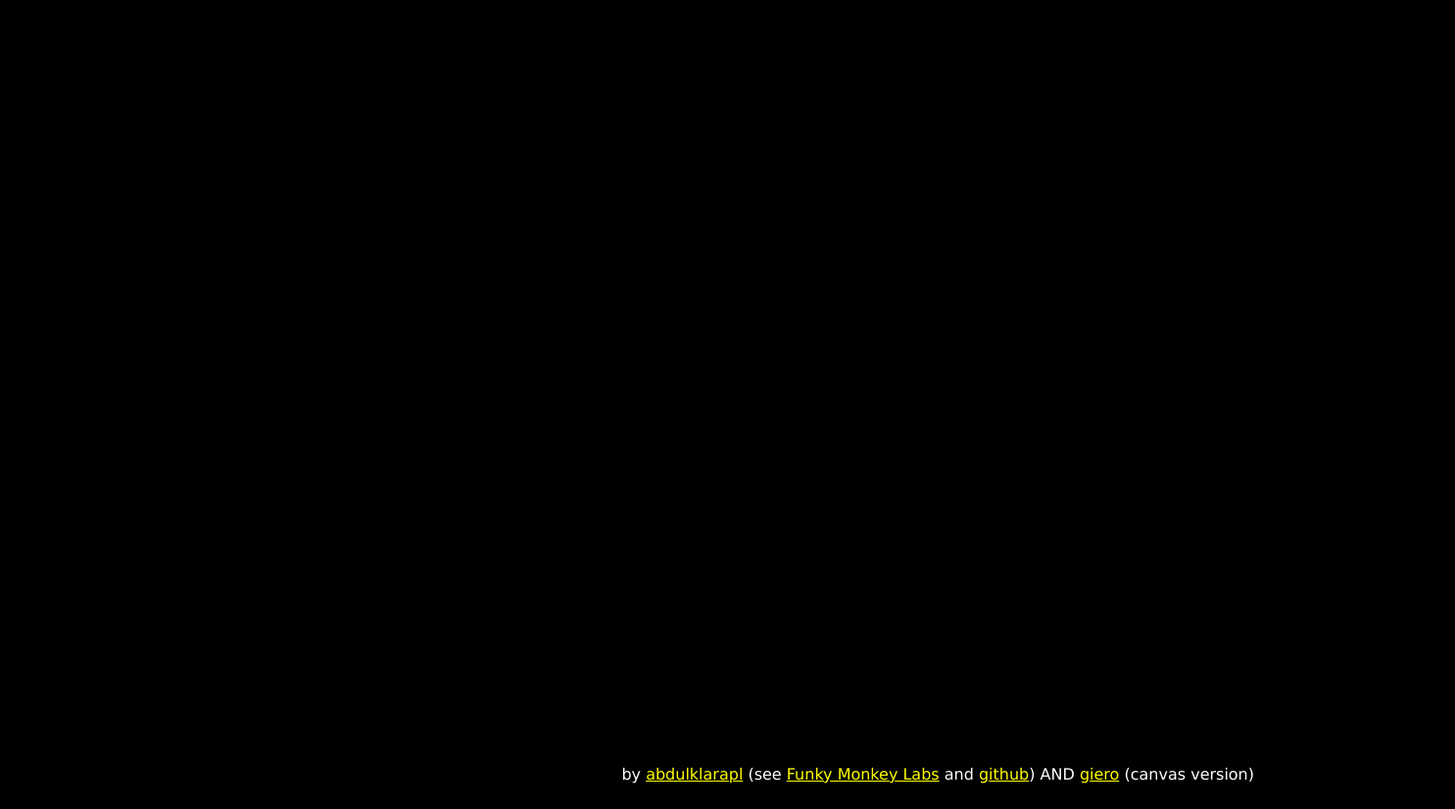
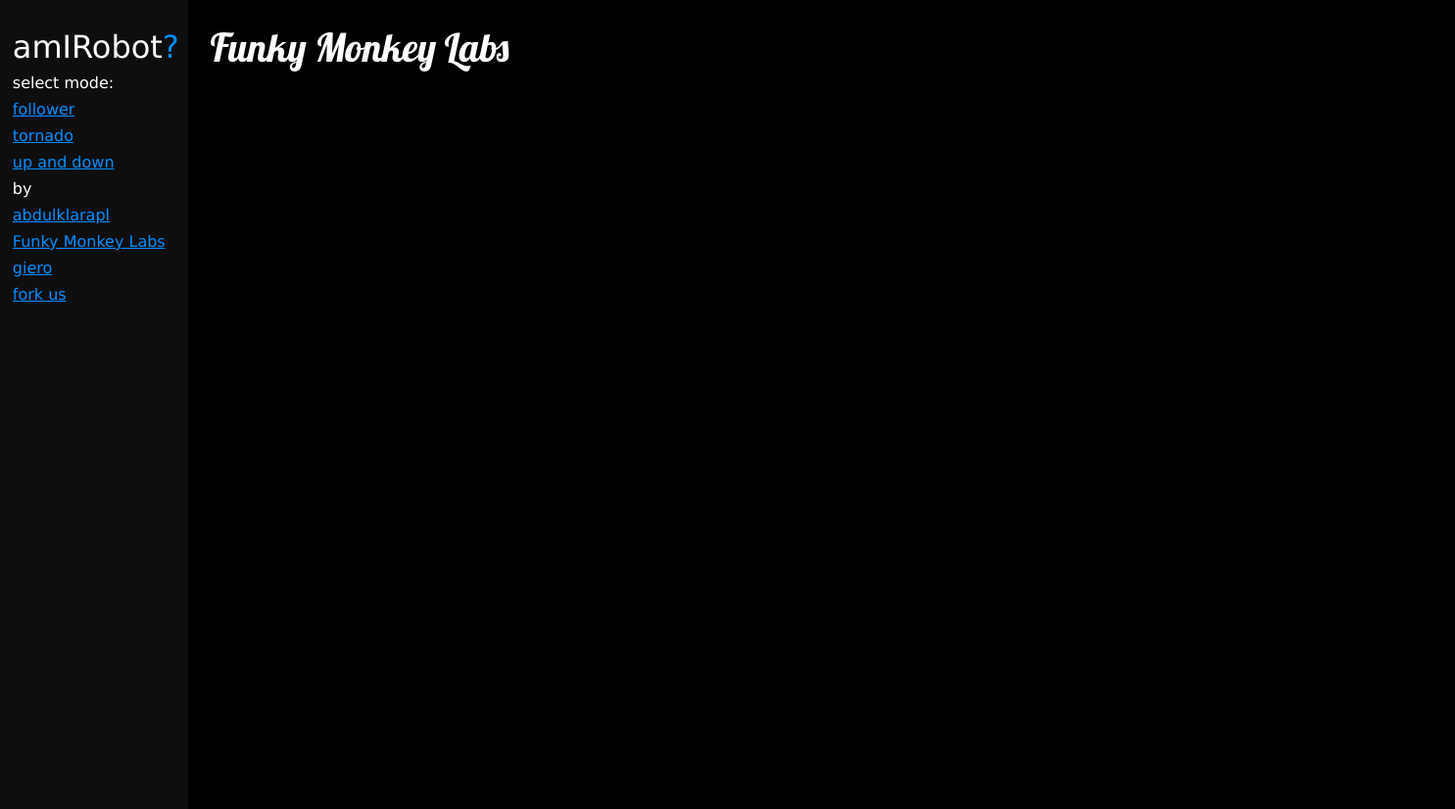
Before and after one commit to FunkyMonkeyLabs/amirobot, a plain HTML site: page index.html in a window 1280 px wide. Shown: the whole page at 98% size, 1485 px wide, since content can reach past the window. Before the commit the page ends 800 px from the top, so only its background shows below. Drawn offline with Linux system fonts and the light colour scheme.

Commit message:
refactored index.html

```diff
--- a/index.html
+++ b/index.html
@@ -1,6 +1,7 @@
 <!DOCTYPE HTML>
 <html>
 <head>
+  <link href="http://fonts.googleapis.com/css?family=Lobster" rel="stylesheet" type="text/css">
   <script data-main="scripts/main.js" src="scripts/vendor/require.js"></script>
   <style type="text/css">
     body {
@@ -8,10 +9,12 @@
       background: black;
       color: #ffffff;
       font-family: verdana, arial;
+      margin: 0px;
+      padding: 0px;
     }
 
     a {
-            color: yellow;
+      color: #008fff;
     }
 
     footer {
@@ -19,15 +22,87 @@
       bottom: 0;
       right: 0;
     }
+
+    #header {
+      width: 100%;
+      height: auto;
+      margin: 0.8em;
+      position: absolute;
+      left: 15%;
+    }
+
+    #header a {
+      display: block;
+      padding: 10px;
+      color: #ffffff;
+      font-family: 'Lobster';
+      font-weight: 400;
+      font-size: 40px;
+      text-decoration: none;
+      margin: auto;
+    }
+
+    #sidebar {
+      width: 13%;
+      height: 100%;
+      margin: 0;
+      padding: 1%;
+      background: #0E0E0E;
+      position: absolute;
+      float: left;
+    }
+
+    #sidebar li {
+      list-style-type: none;
+      margin: 0;
+      margin-top: 0.5em;
+    }
+
+    #sidebar > li > ul {
+      margin: 0;
+      padding: 0;
+    }
+
+    #sidebar > .header {
+      font-size: 2em;
+    }
+
+    #sidebar > .header > span {
+      color: #008fff;
+    }
+
+    canvas#robotsPlane {
+      float: right;
+      width: 85%;
+      height: 100%;
+      position: absolute;
+      left: 15%;
+    }
   </style>
+
 </head>
 <body>
+<section id="header">
+  <a href="http://funkymonkeylabs.pl">Funky Monkey Labs</a>
+</section>
+<ul id="sidebar">
+  <li class="header">amIRobot<span>?</span></li>
+  <li>select mode:
+    <ul>
+      <li><a href="/?type=follower">follower</a></li>
+      <li><a href="/?type=tornado">tornado</a></li>
+      <li><a href="/?type=upAndDown">up and down</a></li>
+    </ul>
+  </li>
+  <li>by
+    <ul>
+      <li><a href="http://abdulklara.pl">abdulklarapl</a></li>
+      <li><a href="http://funkymonkeylabs.pl" title="Funky Monkey Labs">Funky Monkey Labs</a></li>
+      <li><a href="http://github.com/giero">giero</a></li>
+    </ul>
+  </li>
+  <li><a href="https://github.com/abdulklarapl/amirobot">fork us</a></li>
+</ul>
 <canvas id="robotsPlane"></canvas>
-<footer>
-    by <a href="http://abdulklara.pl">abdulklarapl</a>
-    (see <a href="http://funkymonkeylabs.pl" title="Funky Monkey Labs">Funky Monkey Labs</a>
-    and <a href="http://github.com/abdulklarapl/amirobot" title="abdulklarapl github">github</a>)
-    AND <a href="http://github.com/giero">giero</a> (canvas version)
-</footer>
 </body>
 </html>
```
Lines whose indentation alone changed are shown as unchanged.
